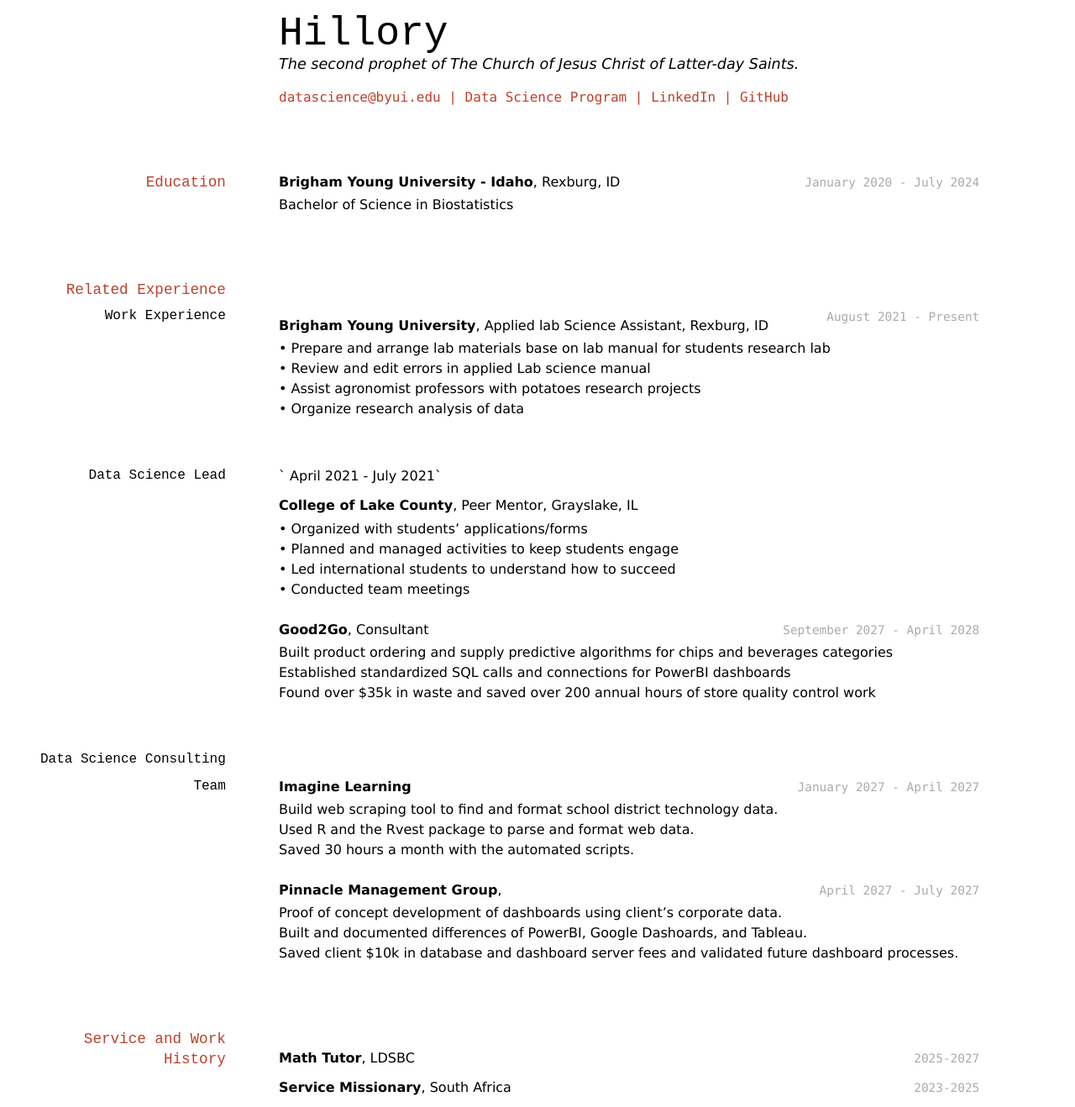
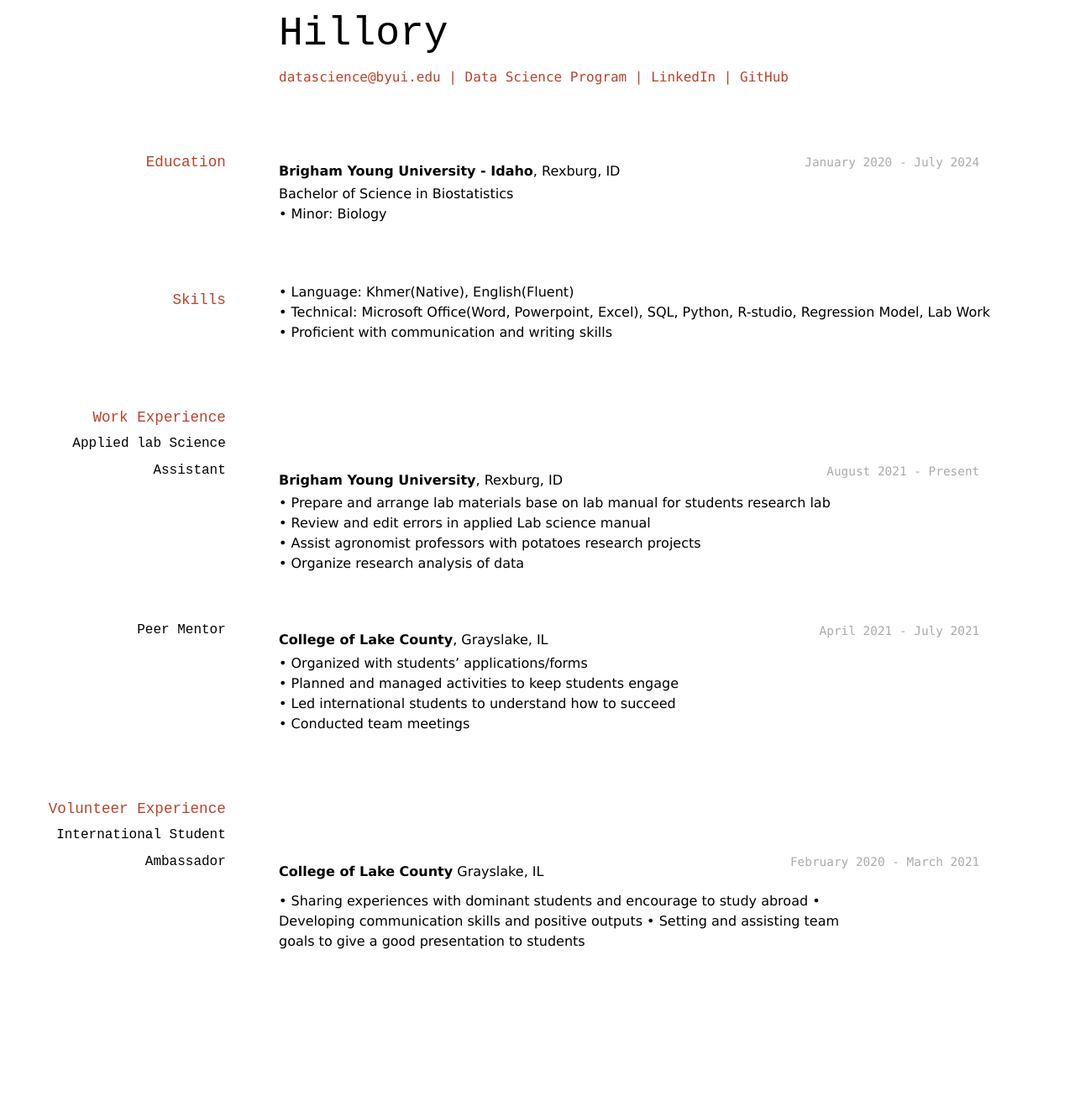
Before and after one commit to Hillorysuy/suy_resume4, a Jekyll site: the page built from docs/index.md, in a window 1280 px wide. Shown: the whole page at 84% size. Built offline with Jekyll 4.4.1, drawn with Linux system fonts in a browser that asks for light colours; after the commit the page ends 1144 px from its top, so only the background shows below that.

Commit message:
Update index.md

```diff
--- a/docs/index.md
+++ b/docs/index.md
@@ -3,7 +3,7 @@ layout: cv
 title: Hillory's Resume
 ---
 # Hillory
-The second prophet of The Church of Jesus Christ of Latter-day Saints.
+
 
 <div id="webaddress">
 <a href="datascience@byui.edu">datascience@byui.edu</a>
@@ -18,66 +18,52 @@ The second prophet of The Church of Jesus Christ of Latter-day Saints.
 
 
 `January 2020 - July 2024`
+
 __Brigham Young University - Idaho__, Rexburg, ID
 
 - Bachelor of Science in Biostatistics
+- •	Minor: Biology
+
+## Skills
+- •	Language: Khmer(Native), English(Fluent)
+- •	Technical: Microsoft Office(Word, Powerpoint, Excel), SQL, Python, R-studio, Regression Model, Lab Work
+- •	Proficient with communication and writing skills
 
 
-## Related Experience
+## Work Experience
 
-### Work Experience
+###  Applied lab Science Assistant
 
 `August 2021 - Present`
 
-__Brigham Young University__, Applied lab Science Assistant, Rexburg, ID
+__Brigham Young University__, Rexburg, ID
 - •	Prepare and arrange lab materials base on lab manual for students research lab
 - •	Review and edit errors in applied Lab science manual
 - •	Assist agronomist professors with potatoes research projects
 - •	Organize research analysis of data
 
-### Data Science Lead
+### Peer Mentor
 
-`	April 2021 - July 2021`
+`April 2021 - July 2021`
 
-__College of Lake County__, Peer Mentor, Grayslake, IL
+__College of Lake County__, Grayslake, IL
 - • Organized with students' applications/forms
 - •	Planned and managed activities to keep students engage
 - •	Led international students to understand how to succeed
 - • Conducted team meetings
 
+## Volunteer Experience
+### International Student Ambassador
 
-`September 2027 - April 2028`
-__Good2Go__, Consultant
+`February 2020 - March 2021`
 
-- Built product ordering and supply predictive algorithms for chips and beverages categories
-- Established standardized SQL calls and connections for PowerBI dashboards
-- Found over $35k in waste and saved over 200 annual hours of store quality control work
+__College of Lake County__	Grayslake, IL
 
-### Data Science Consulting Team
-
-`January 2027 - April 2027`
-__Imagine Learning__
-
-- Build web scraping tool to find and format school district technology data.
-- Used R and the Rvest package to parse and format web data.
-- Saved 30 hours a month with the automated scripts.
-
-`April 2027 - July 2027`
-__Pinnacle Management Group__,
-
-- Proof of concept development of dashboards using client's corporate data.
-- Built and documented differences of PowerBI, Google Dashoards, and Tableau.
-- Saved client $10k in database and dashboard server fees and validated future dashboard processes.
+•	Sharing experiences with dominant students and encourage to study abroad
+•	Developing communication skills and positive outputs
+•	Setting and assisting team goals to give a good presentation to students
 
 
-## Service and Work History
-
-`2025-2027`
-__Math Tutor__, LDSBC
-
-
-`2023-2025`
-__Service Missionary__, South Africa
 
 
 
```
